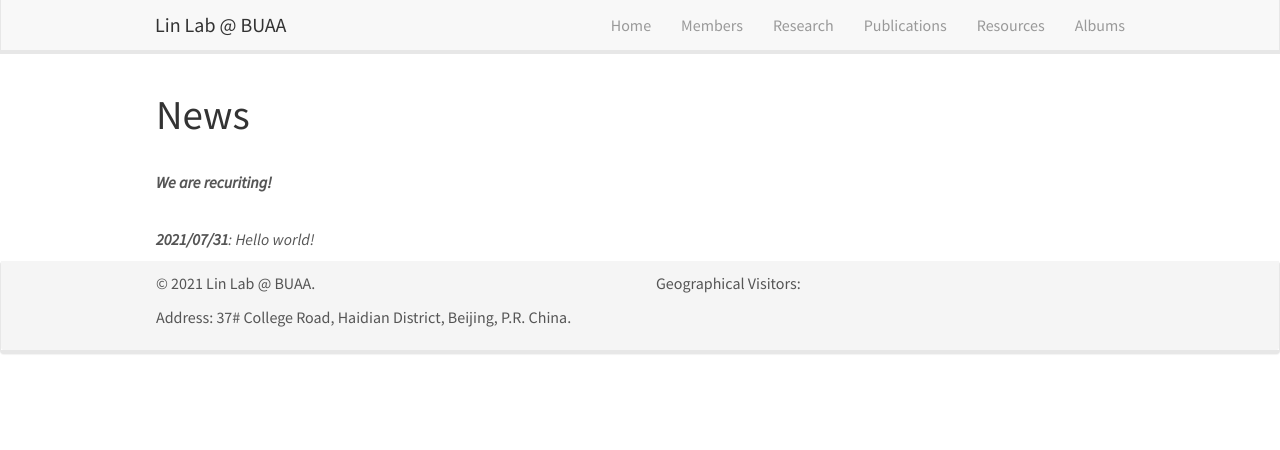
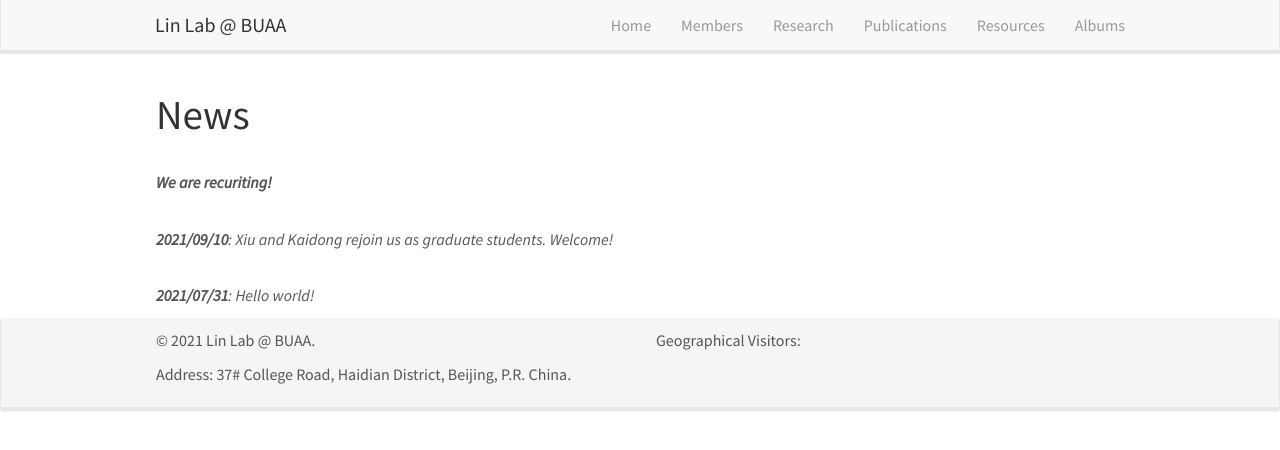
Before and after one commit to linxubo/linxubo.github.io, a Jekyll site: the page built from _pages/news.md, in a window 1280 px wide. Shown: the top 450 px of the page. Built offline with Jekyll 4.4.1, drawn with Linux system fonts in a browser that asks for light colours; nearby versions of some CDN libraries; a script that is not in the unit is left out.

Commit message:
Update news.yml

```diff
--- a/_data/news.yml
+++ b/_data/news.yml
@@ -1,3 +1,4 @@
 - headline: <b> We are recuriting!</b>
 
+- headline: "<b>2021/09/10</b>: Xiu and Kaidong rejoin us as graduate students. Welcome!"
 - headline: "<b>2021/07/31</b>: Hello world!"
```
